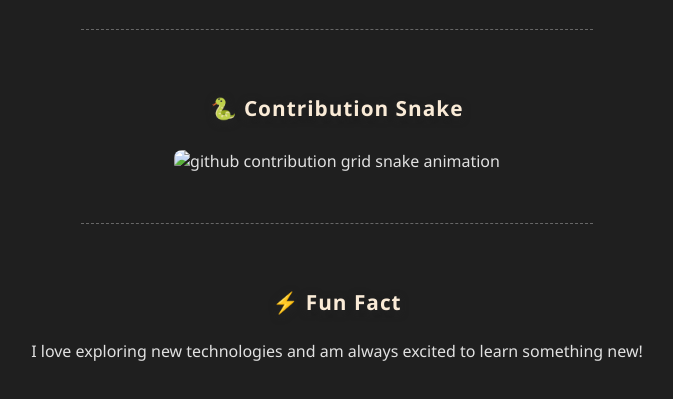
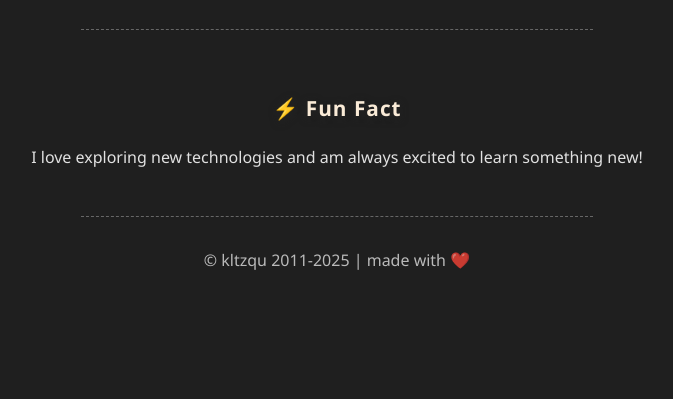
Before and after one commit to kltz4074/kltz4074.github.io, a plain HTML site: page index.html in a window 1280 px wide. Shown: the part 4049-4448 px from the top of the page, without its empty margins (303-976 px from the left). After the commit the page ends 4320 px from the top, so only its background shows below. Drawn offline with Linux system fonts and the light colour scheme.

Commit message:
removed contribution snake part and added footer

```diff
--- a/index.html
+++ b/index.html
@@ -87,18 +87,13 @@
   </p>
   <hr>
 
-  <div class="title">🐍 Contribution Snake</div>
-  <p align="center">
-    <img src="github-contribution-grid-snake.svg" alt="github contribution grid snake animation" />
-  </p>
-  <hr>
-
   <div class="title">⚡ Fun Fact</div>
   <p>
     I love exploring new technologies and am always excited to learn something new!
   </p>
   <hr>
 
+  <footer>© kltzqu 2011-2025 | made with ❤️</footer>
   <script src="script.js"></script>
 </body>
 </html>
--- a/style.css
+++ b/style.css
@@ -107,6 +107,12 @@ code {
   font-size: 0.95em;
 }
 
+footer {
+  color: #e1e1e1;
+  opacity: 80%;
+}
+
+
 @media (max-width: 800px) {
   ul, .title, p, .webstimeTitle {
     max-width: 95vw;
```
